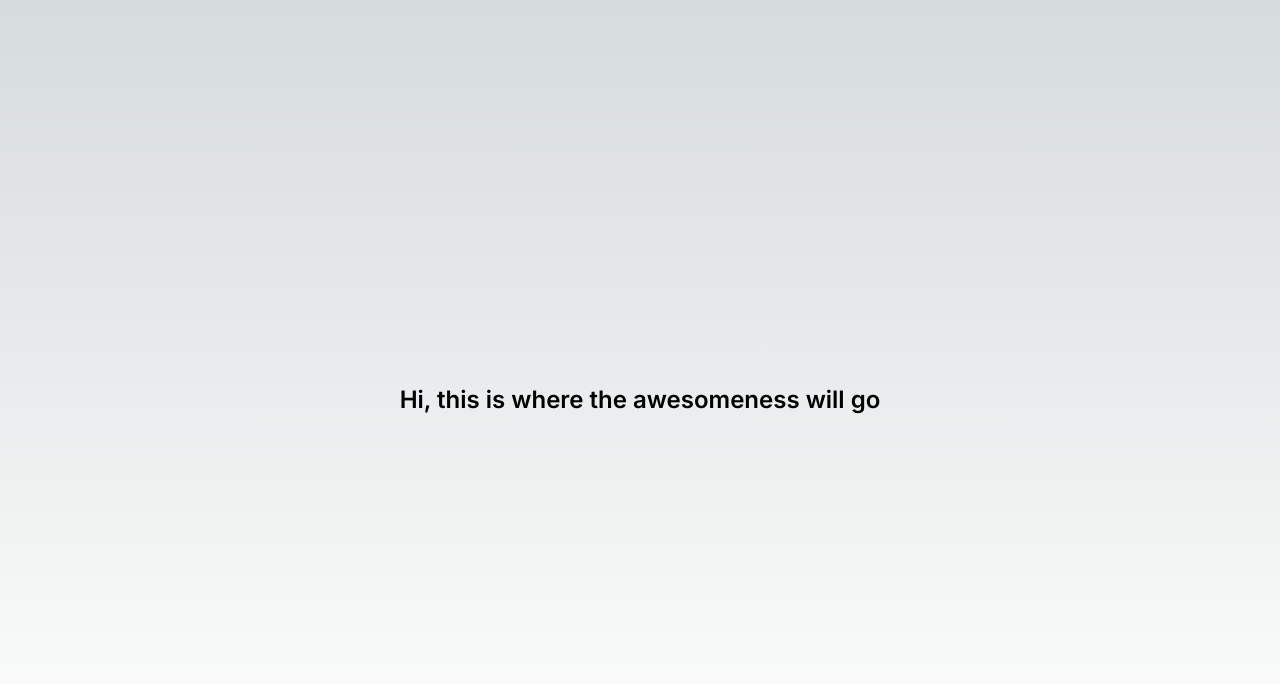
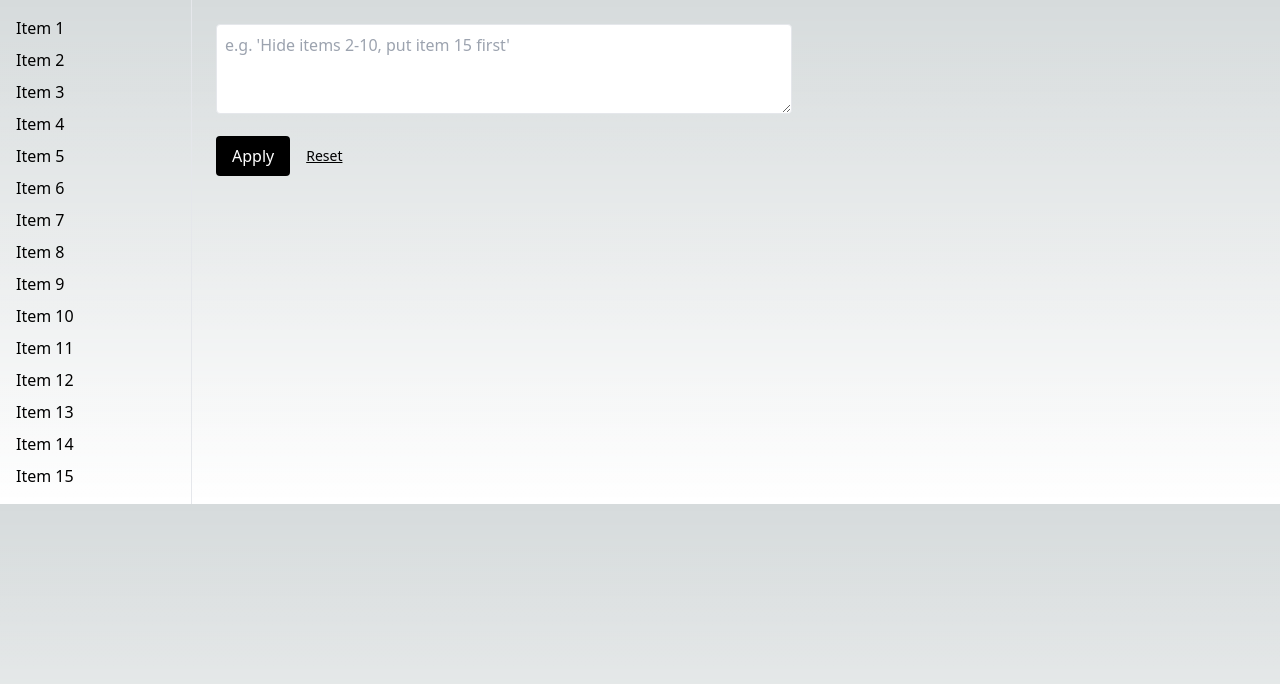
Before and after one commit to jonbell-lot23/sentient-ui, a Next.js app: page / in a window 1280 px wide. Shown: the top 684 px of the page. Built offline with nearby package versions, Linux system fonts and the light colour scheme.

Commit message:
Working!

```diff
--- /dev/null
+++ b/app/api/customise/route.ts
@@ -0,0 +1,31 @@
+import { NextRequest, NextResponse } from "next/server";
+import OpenAI from "openai";
+
+const openai = new OpenAI({ apiKey: process.env.OPENAI_API_KEY! });
+
+const system = `
+You are a UI assistant.
+Respond only with JSON.
+If the user request can be satisfied with hiding/reordering items, return:
+  { "order": ["item-…"], "hidden": ["item-…"] }
+Else return:
+  { "error": "Sorry, that's not supported yet. The team has been notified." }
+`;
+
+export async function POST(req: NextRequest) {
+  const { prompt } = await req.json();
+  const { choices } = await openai.chat.completions.create({
+    model: "gpt-4",
+    temperature: 0,
+    messages: [
+      { role: "system", content: system },
+      { role: "user", content: String(prompt).slice(0, 400) },
+    ],
+  });
+  try {
+    const content = choices[0].message.content?.trim() || "{}";
+    return NextResponse.json(JSON.parse(content));
+  } catch (_) {
+    return NextResponse.json({ error: "Bad response from AI" });
+  }
+}
--- /dev/null
+++ b/app/components/SideNav.tsx
@@ -0,0 +1,15 @@
+"use client";
+import { useNav } from "../nav-context";
+
+export function SideNav() {
+  const { nav } = useNav();
+  return (
+    <aside className="w-48 border-r p-4 space-y-2">
+      {nav.map((i) => (
+        <a key={i.id} href="#" className="block hover:underline">
+          {i.label}
+        </a>
+      ))}
+    </aside>
+  );
+}
--- a/app/layout.tsx
+++ b/app/layout.tsx
@@ -1,22 +1,20 @@
-import type { Metadata } from 'next'
-import { Inter } from 'next/font/google'
-import './globals.css'
-
-const inter = Inter({ subsets: ['latin'] })
-
-export const metadata: Metadata = {
-  title: 'Create Next App',
-  description: 'Generated by create next app',
-}
+import "./globals.css";
+import { NavProvider } from "./nav-context";
+import { SideNav } from "./components/SideNav";
 
 export default function RootLayout({
   children,
 }: {
-  children: React.ReactNode
+  children: React.ReactNode;
 }) {
   return (
     <html lang="en">
-      <body className={inter.className}>{children}</body>
+      <body className="flex">
+        <NavProvider>
+          <SideNav />
+          <main className="flex-1 p-6">{children}</main>
+        </NavProvider>
+      </body>
     </html>
-  )
+  );
 }
--- /dev/null
+++ b/app/nav-context.tsx
@@ -0,0 +1,44 @@
+"use client";
+import { createContext, useContext, useEffect, useState } from "react";
+import { defaultNav, NavItem } from "@/lib/nav-items";
+
+interface NavState {
+  order: string[];
+  hidden: string[];
+}
+const STORAGE_KEY = "custom-nav";
+
+const Ctx = createContext<{
+  nav: NavItem[];
+  update: (s: NavState) => void;
+  reset: () => void;
+}>({ nav: defaultNav, update: () => {}, reset: () => {} });
+
+export const NavProvider = ({ children }: { children: React.ReactNode }) => {
+  const [state, setState] = useState<NavState>(() => {
+    if (typeof window === "undefined") return { order: [], hidden: [] };
+    return JSON.parse(localStorage.getItem(STORAGE_KEY) || "{}");
+  });
+
+  const nav = defaultNav
+    .filter((i) => !state.hidden?.includes(i.id))
+    .sort(
+      (a, b) =>
+        (state.order?.indexOf(a.id) ?? 999) -
+        (state.order?.indexOf(b.id) ?? 999)
+    );
+
+  const update = (s: NavState) => {
+    setState(s);
+    localStorage.setItem(STORAGE_KEY, JSON.stringify(s));
+  };
+
+  const reset = () => {
+    localStorage.removeItem(STORAGE_KEY);
+    setState({ order: [], hidden: [] });
+  };
+
+  return <Ctx.Provider value={{ nav, update, reset }}>{children}</Ctx.Provider>;
+};
+
+export const useNav = () => useContext(Ctx);
--- a/app/page.tsx
+++ b/app/page.tsx
@@ -1,11 +1,51 @@
-import Image from "next/image";
+"use client";
+import { useState } from "react";
+import { useNav } from "./nav-context";
 
 export default function Home() {
+  const { update, reset } = useNav();
+  const [prompt, setPrompt] = useState("");
+  const [loading, setLoading] = useState(false);
+  const [error, setError] = useState("");
+
+  async function submit() {
+    if (!prompt.trim()) return;
+    setLoading(true);
+    setError("");
+    const res = await fetch("/api/customise", {
+      method: "POST",
+      headers: { "Content-Type": "application/json" },
+      body: JSON.stringify({ prompt }),
+    });
+    const data = await res.json();
+    if (data.error) setError(data.error);
+    else update(data);
+    setLoading(false);
+    setPrompt("");
+  }
+
   return (
-    <main className="flex min-h-screen items-center justify-center">
-      <h1 className="text-2xl font-semibold">
-        Hi, this is where the awesomeness will go
-      </h1>
-    </main>
+    <section className="space-y-4 max-w-xl">
+      <textarea
+        className="w-full border p-2 rounded"
+        rows={3}
+        value={prompt}
+        onChange={(e) => setPrompt(e.target.value)}
+        placeholder="e.g. 'Hide items 2‑10, put item 15 first'"
+      />
+      <div className="flex gap-4">
+        <button
+          onClick={submit}
+          disabled={loading}
+          className="bg-black text-white px-4 py-2 rounded"
+        >
+          {loading ? "Thinking…" : "Apply"}
+        </button>
+        <button onClick={reset} className="underline text-sm">
+          Reset
+        </button>
+      </div>
+      {error && <p className="text-red-600 text-sm">{error}</p>}
+    </section>
   );
 }
--- /dev/null
+++ b/lib/nav-items.ts
@@ -0,0 +1,6 @@
+export type NavItem = { id: string; label: string };
+
+export const defaultNav: NavItem[] = Array.from({ length: 15 }, (_, i) => ({
+  id: `item-${i + 1}`,
+  label: `Item ${i + 1}`,
+}));
```
Also changed, not shown: package.json (+6 -5 lines), 1 other file (tests, documents, lock files or other folders).
